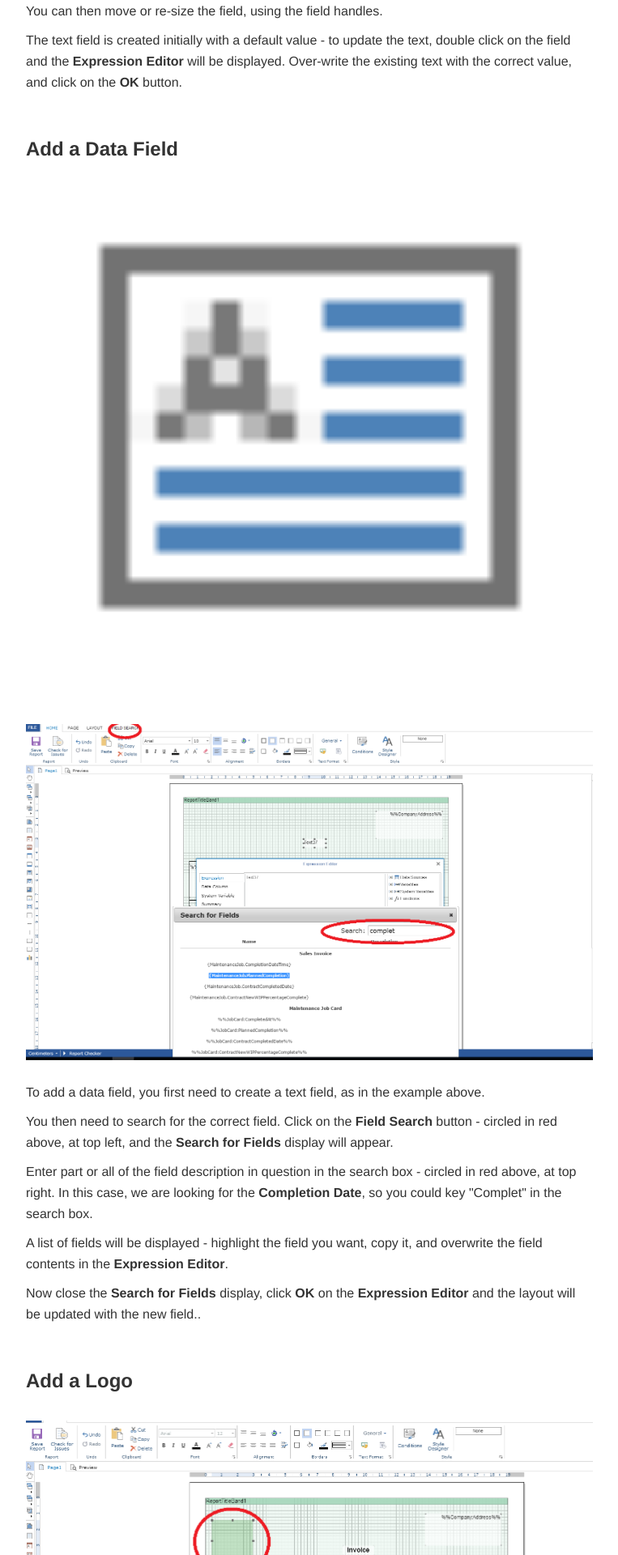
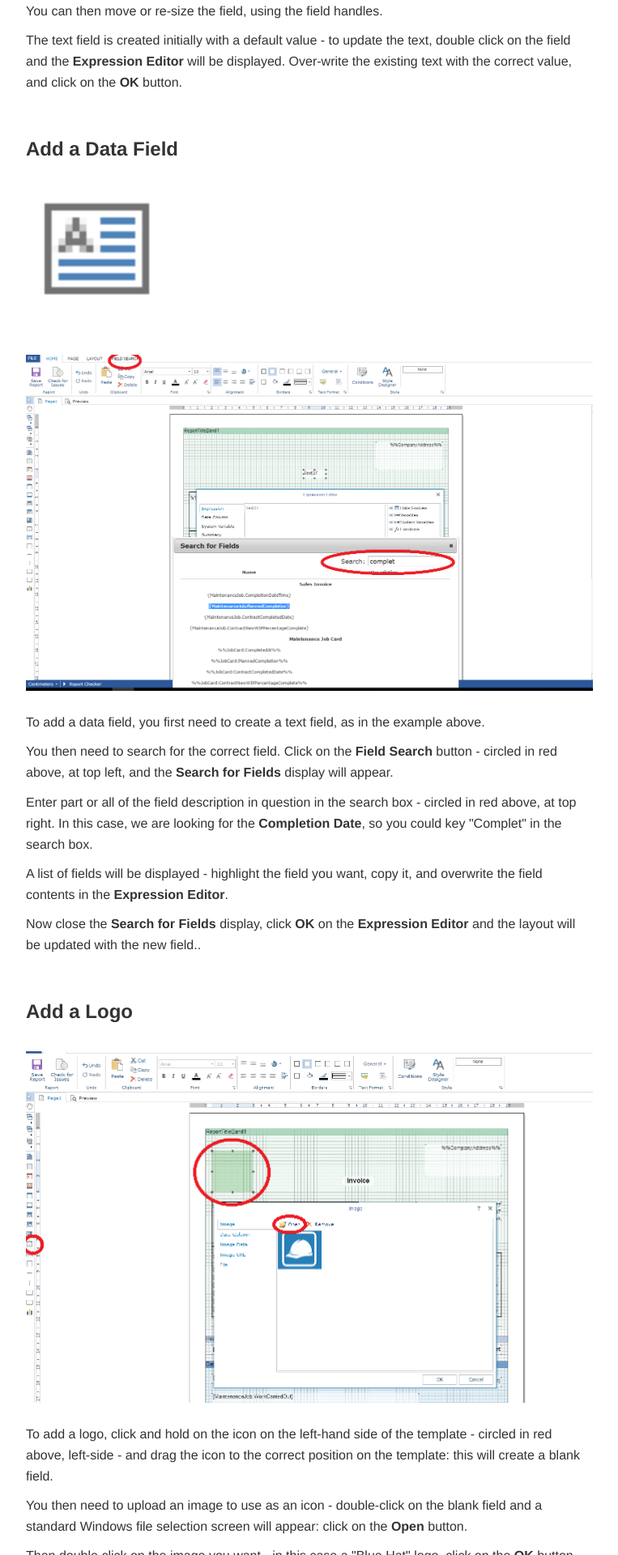
Before and after one commit to JNCSolutions/ConstructionManagerDocs, a Jekyll site: the page built from layouts.html, in a window 1280 px wide. Shown: the part 3520-5440 px from the top of the page at 81% size, without its empty margins (258-1021 px from the left). Built offline with Jekyll 4.4.1, drawn with Linux system fonts in a browser that asks for light colours.

Commit message:
Update layouts.html

```diff
--- a/layouts.html
+++ b/layouts.html
@@ -78,7 +78,7 @@ title: Layouts
     <br>
     <h3 id="add-a-data-field"><b>Add a Data Field</b></h3>
     <br>
-    <img src="img/Layouts_Add_03.PNG" style="width: 100%;">
+    <img src="img/Layouts_Add_03.PNG" style="width: 25%;">
     <br> <br>
     <br>
     <img src="img/Layouts_Add_02.PNG" style="width: 100%;">
```
